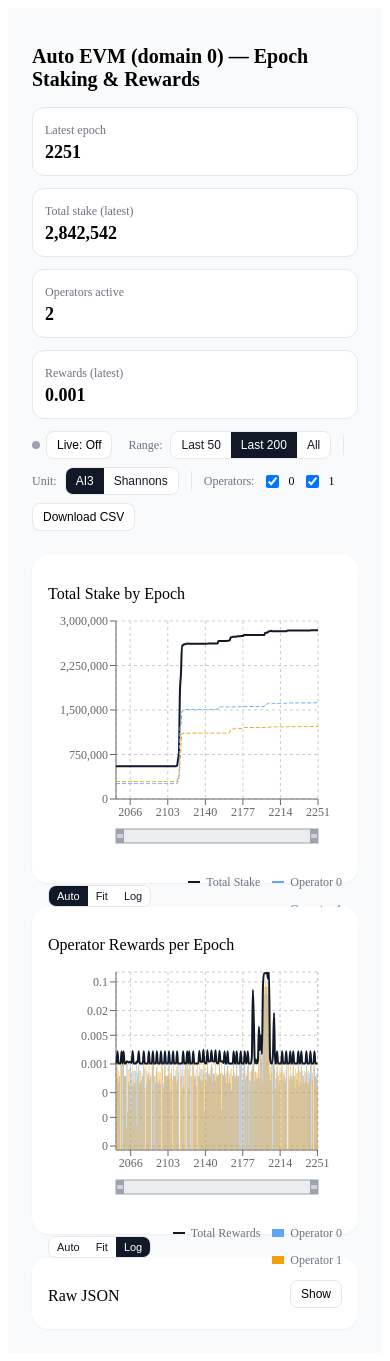
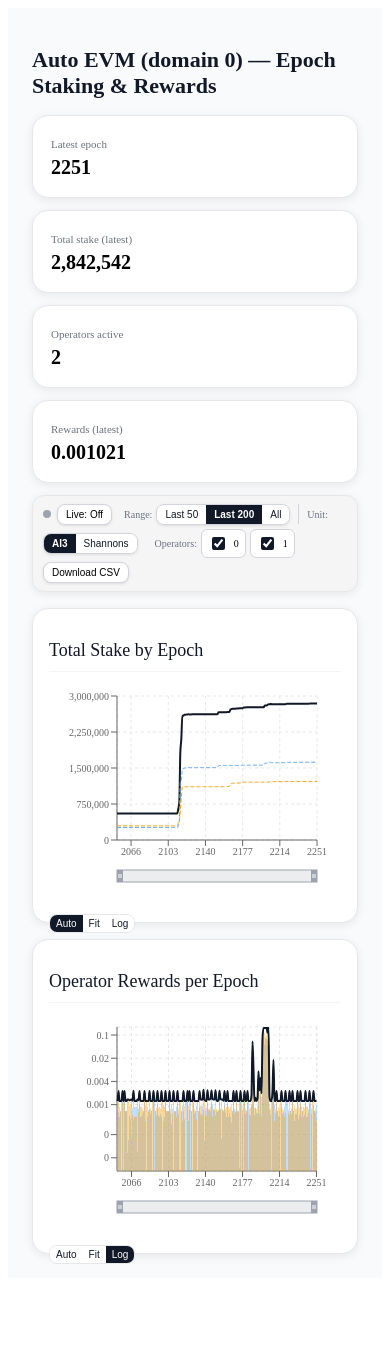
Before and after one commit to anoncenomics/domain-stake, a Next.js app: page / in a window 390 px wide. After the commit the page ends 1286 px from the top, so only its background shows below. Built offline with nearby package versions, Linux system fonts and the light colour scheme.

Commit message:
cleaned ui, more data in csv download

```diff
--- a/app/page.tsx
+++ b/app/page.tsx
@@ -78,6 +78,10 @@ function tokensNumberFromShannons(x?: string, fractionDigits = 6){
 
 function formatAmount(x: string | undefined, unit: 'AI3' | 'Shannons'){
   return unit === 'AI3' ? formatTokensFromShannons(x, 3) : formatBig(x);
+}
+
+function formatRewardsAmount(x: string | undefined, unit: 'AI3' | 'Shannons'){
+  return unit === 'AI3' ? formatTokensFromShannons(x, 6) : formatBig(x);
 }
 
 function formatTokensIntegerFromShannons(x?: string){
@@ -165,13 +169,14 @@ class ChartErrorBoundary extends React.Component<{ children: React.ReactNode },
 }
 
 function StatCard({ label, value, live = false }: { label: string; value: string | number; live?: boolean }){
+  const [hover, setHover] = useState(false);
   return (
-    <div style={{ background: 'white', borderRadius: '12px', border: '1px solid #e5e7eb', padding: '12px' }}>
-      <div style={{ display: 'inline-flex', alignItems: 'center', gap: '6px', fontSize: '12px', color: '#6b7280', marginBottom: '4px' }}>
+    <div onMouseEnter={()=>setHover(true)} onMouseLeave={()=>setHover(false)} style={{ background: 'white', borderRadius: '16px', border: '1px solid #e5e7eb', boxShadow: hover ? '0 8px 24px rgba(0,0,0,0.12)' : '0 2px 10px rgba(0,0,0,0.08)', padding: '18px', transition: 'box-shadow 0.2s ease, transform 0.2s ease', transform: hover ? 'translateY(-1px)' : 'none' }}>
+      <div style={{ display: 'inline-flex', alignItems: 'center', gap: '6px', fontSize: '11px', color: '#6b7280', marginBottom: '6px' }}>
         {label}
         {live && <span title="Live" style={{ width: 6, height: 6, borderRadius: 9999, background: '#10B981', display: 'inline-block' }} />}
       </div>
-      <div style={{ fontSize: '18px', fontWeight: 600 }}>{String(value)}</div>
+      <div style={{ fontSize: '20px', fontWeight: 700 }}>{String(value)}</div>
     </div>
   );
 }
@@ -310,7 +315,7 @@ export default function Dashboard(){
       lastEpoch: last.epoch,
       totalStake: unit === 'AI3' ? formatTokensIntegerFromShannons(last.totalStake) : formatAmount(last.totalStake, unit),
       operators,
-      rewardsTotal: formatAmount(rewardsTotalBig.toString(), unit)
+      rewardsTotal: formatRewardsAmount(rewardsTotalBig.toString(), unit)
     } as const;
   }, [mergedRows, unit]);
 
@@ -319,8 +324,23 @@ export default function Dashboard(){
   const [showOp1, setShowOp1] = useState(true);
   const [stakeScale, setStakeScale] = useState<'auto' | 'fit' | 'log'>('auto');
   const [rewardsScale, setRewardsScale] = useState<'auto' | 'fit' | 'log'>('log');
-  const [showRaw, setShowRaw] = useState(false);
+
   const [brush, setBrush] = useState<{ startIndex: number; endIndex: number } | null>(null);
+  const [hoverStake, setHoverStake] = useState(false);
+  const [hoverRewards, setHoverRewards] = useState(false);
+  const [isMobile, setIsMobile] = useState(false);
+
+  useEffect(() => {
+    const update = () => setIsMobile(typeof window !== 'undefined' && window.innerWidth < 640);
+    update();
+    window.addEventListener('resize', update);
+    return () => window.removeEventListener('resize', update);
+  }, []);
+
+  const microFont = isMobile ? 10 : 11;
+  const segPad = isMobile ? '4px 8px' : '6px 10px';
+  const chartHeight = isMobile ? 220 : 256;
+  const chartPadding = isMobile ? '16px' : '24px';
 
   const COLORS = {
     total: '#111827',
@@ -419,7 +439,7 @@ export default function Dashboard(){
 
   return (
     <div style={{ minHeight: '100vh', padding: '24px', background: '#f9fafb' }}>
-      <h1 style={{ fontSize: '20px', fontWeight: 600, marginBottom: '16px' }}>Auto EVM (domain 0) — Epoch Staking & Rewards</h1>
+      <h1 style={{ fontSize: '22px', fontWeight: 600, color: '#111827', marginBottom: '16px' }}>Auto EVM (domain 0) — Epoch Staking & Rewards</h1>
 
       <div style={{ display: 'grid', gridTemplateColumns: 'repeat(auto-fit, minmax(160px, 1fr))', gap: '12px', marginBottom: '12px' }}>
         <StatCard label="Latest epoch" value={summary.lastEpoch} live={isSummaryLive} />
@@ -428,8 +448,8 @@ export default function Dashboard(){
         <StatCard label="Rewards (latest)" value={summary.rewardsTotal} live={isSummaryLive} />
       </div>
 
-      <div style={{ display: 'grid', gridTemplateColumns: '1fr', gap: '24px' }}>
-        <div style={{ display: 'flex', flexWrap: 'wrap', gap: '8px', alignItems: 'center' }}>
+      <div style={{ display: 'grid', gridTemplateColumns: '1fr', gap: isMobile ? '16px' : '24px' }}>
+        <div style={{ display: 'flex', flexWrap: 'wrap', gap: isMobile ? '4px' : '6px', alignItems: 'center', background: '#f5f5f5', border: '1px solid #e5e7eb', borderRadius: '12px', padding: isMobile ? '8px 10px' : '10px 12px', boxShadow: '0 2px 8px rgba(0,0,0,0.08)', position: 'sticky', top: 0, zIndex: 20 }}>
           <div style={{ display: 'inline-flex', alignItems: 'center', gap: '6px', marginRight: '8px' }}>
             <span
               title={liveStatus}
@@ -449,59 +469,101 @@ export default function Dashboard(){
                 setIsLive(next);
                 if (!next) setLiveStatus('idle');
               }}
-              style={{ padding: '6px 10px', fontSize: '12px', border: '1px solid #e5e7eb', borderRadius: '8px', background: 'white', cursor: 'pointer' }}
+              style={{
+                padding: segPad,
+                fontSize: microFont,
+                border: '1px solid #d1d5db',
+                borderRadius: '8px',
+                background: 'white',
+                cursor: 'pointer',
+                transition: 'all 0.15s ease-in-out',
+                boxShadow: '0 1px 3px rgba(0,0,0,0.1)',
+                fontWeight: 500
+              }}
+              onMouseEnter={(e) => {
+                e.currentTarget.style.boxShadow = '0 2px 6px rgba(0,0,0,0.15)';
+                e.currentTarget.style.transform = 'translateY(-1px)';
+              }}
+              onMouseLeave={(e) => {
+                e.currentTarget.style.boxShadow = '0 1px 3px rgba(0,0,0,0.1)';
+                e.currentTarget.style.transform = 'translateY(0)';
+              }}
             >{isLive ? 'Live: On' : 'Live: Off'}</button>
             {isLive && lastLiveAt && (
-              <span style={{ fontSize: '12px', color: '#6b7280' }}>
+              <span style={{ fontSize: '11px', color: '#6b7280' }}>
                 Updated {Math.max(0, Math.floor(((Date.now() - lastLiveAt) / 1000)))}s ago
               </span>
             )}
           </div>
-          <div style={{ fontSize: '12px', color: '#6b7280' }}>Range:</div>
-          <div style={{ display: 'inline-flex', border: '1px solid #e5e7eb', borderRadius: '8px', overflow: 'hidden' }}>
+          <div style={{ fontSize: microFont, color: '#6b7280' }}>Range:</div>
+          <div style={{ display: 'inline-flex', border: '1px solid #d1d5db', borderRadius: '8px', overflow: 'hidden', boxShadow: '0 1px 3px rgba(0,0,0,0.1)' }}>
             {(['50','200','All'] as const).map(key => (
               <button
                 key={key}
                 onClick={() => setRange(key)}
                 style={{
-                  padding: '6px 10px',
-                  fontSize: '12px',
+                  padding: segPad,
+                  fontSize: microFont,
                   background: range === key ? '#111827' : 'white',
                   color: range === key ? 'white' : '#111827',
                   border: 'none',
-                  cursor: 'pointer'
+                  cursor: 'pointer',
+                  transition: 'all 0.15s ease-in-out',
+                  fontWeight: range === key ? 600 : 500
+                }}
+                onMouseEnter={(e) => {
+                  if (range !== key) {
+                    e.currentTarget.style.background = '#f3f4f6';
+                  }
+                }}
+                onMouseLeave={(e) => {
+                  if (range !== key) {
+                    e.currentTarget.style.background = 'white';
+                  }
                 }}
               >{key === 'All' ? 'All' : `Last ${key}`}</button>
             ))}
           </div>
-          <div style={{ width: '1px', height: '20px', background: '#e5e7eb', margin: '0 4px' }} />
-          <div style={{ fontSize: '12px', color: '#6b7280' }}>Unit:</div>
-          <div style={{ display: 'inline-flex', border: '1px solid #e5e7eb', borderRadius: '8px', overflow: 'hidden' }}>
+          <div style={{ width: '1px', height: '20px', background: '#d1d5db', margin: '0 4px' }} />
+          <div style={{ fontSize: microFont, color: '#6b7280' }}>Unit:</div>
+          <div style={{ display: 'inline-flex', border: '1px solid #d1d5db', borderRadius: '8px', overflow: 'hidden', boxShadow: '0 1px 3px rgba(0,0,0,0.1)' }}>
             {(['AI3','Shannons'] as const).map(key => (
               <button
                 key={key}
                 onClick={() => setUnit(key)}
                 style={{
-                  padding: '6px 10px',
-                  fontSize: '12px',
+                  padding: segPad,
+                  fontSize: microFont,
                   background: unit === key ? '#111827' : 'white',
                   color: unit === key ? 'white' : '#111827',
                   border: 'none',
-                  cursor: 'pointer'
+                  cursor: 'pointer',
+                  transition: 'all 0.15s ease-in-out',
+                  fontWeight: unit === key ? 600 : 500
+                }}
+                onMouseEnter={(e) => {
+                  if (unit !== key) {
+                    e.currentTarget.style.background = '#f3f4f6';
+                  }
+                }}
+                onMouseLeave={(e) => {
+                  if (unit !== key) {
+                    e.currentTarget.style.background = 'white';
+                  }
                 }}
               >{key}</button>
             ))}
           </div>
-          <div style={{ width: '1px', height: '20px', background: '#e5e7eb', margin: '0 4px' }} />
+          <div style={{ width: '1px', height: '20px', background: '#f3f4f6', margin: '0 4px' }} />
           {/* moved per-chart scale controls into each chart container */}
-          <div style={{ fontSize: '12px', color: '#6b7280' }}>Operators:</div>
-          <label style={{ display: 'inline-flex', alignItems: 'center', gap: '6px', fontSize: '12px' }}>
-            <input type="checkbox" checked={showOp0} onChange={(e)=>setShowOp0(e.target.checked)} />
-            <span>0</span>
+          <div style={{ fontSize: microFont, color: '#6b7280' }}>Operators:</div>
+          <label style={{ display: 'inline-flex', alignItems: 'center', gap: '6px', fontSize: microFont, padding: '4px 6px', borderRadius: '6px', background: 'white', border: '1px solid #d1d5db', cursor: 'pointer', transition: 'all 0.15s ease-in-out' }}>
+            <input type="checkbox" checked={showOp0} onChange={(e)=>setShowOp0(e.target.checked)} style={{ accentColor: '#111827' }} />
+            <span style={{ fontWeight: 500 }}>0</span>
           </label>
-          <label style={{ display: 'inline-flex', alignItems: 'center', gap: '6px', fontSize: '12px' }}>
-            <input type="checkbox" checked={showOp1} onChange={(e)=>setShowOp1(e.target.checked)} />
-            <span>1</span>
+          <label style={{ display: 'inline-flex', alignItems: 'center', gap: '6px', fontSize: microFont, padding: '4px 6px', borderRadius: '6px', background: 'white', border: '1px solid #d1d5db', cursor: 'pointer', transition: 'all 0.15s ease-in-out' }}>
+            <input type="checkbox" checked={showOp1} onChange={(e)=>setShowOp1(e.target.checked)} style={{ accentColor: '#111827' }} />
+            <span style={{ fontWeight: 500 }}>1</span>
           </label>
           <div style={{ flex: 1 }} />
           <button onClick={() => {
@@ -509,9 +571,10 @@ export default function Dashboard(){
             const opsRewardKeys = Array.from(new Set(displayRows.flatMap((r: any) => Object.keys(r.rewards || {})))).sort((a,b)=>Number(a)-Number(b));
             const header = ['epoch','startBlock','endBlock','totalStake', ...opsStakeKeys.map(k=>`stake${k}`), ...opsRewardKeys.map(k=>`rewards${k}`)];
             const csvRows = displayRows.map((r: any) => {
-              const totalStakeStr = unit === 'AI3' ? tokensPlainFromShannons(r.totalStake, 3) : String(r.totalStake);
-              const stakeVals = opsStakeKeys.map((k)=> unit === 'AI3' ? tokensPlainFromShannons(r.operatorStakes?.[k] ?? '0', 3) : String(r.operatorStakes?.[k] ?? '0'));
-              const rewardVals = opsRewardKeys.map((k)=> unit === 'AI3' ? tokensPlainFromShannons(r.rewards?.[k] ?? '0', 3) : String(r.rewards?.[k] ?? '0'));
+              // Use raw values without any formatting - keep as bigints/shannons
+              const totalStakeStr = String(r.totalStake ?? '0');
+              const stakeVals = opsStakeKeys.map((k)=> String(r.operatorStakes?.[k] ?? '0'));
+              const rewardVals = opsRewardKeys.map((k)=> String(r.rewards?.[k] ?? '0'));
               return [r.epoch, r.startBlock, r.endBlock, totalStakeStr, ...stakeVals, ...rewardVals];
             });
             const csv = [header.join(','), ...csvRows.map((r:any)=>r.join(','))].join('\n');
@@ -520,40 +583,58 @@ export default function Dashboard(){
             const a = document.createElement('a');
             a.href = url;
             const latestEpoch = baseRows.length ? baseRows[baseRows.length - 1].epoch : '';
-            a.download = `epochs_${unit.toLowerCase()}${latestEpoch !== '' ? `_e${latestEpoch}` : ''}.csv`;
+            a.download = `epochs_raw${latestEpoch !== '' ? `_e${latestEpoch}` : ''}.csv`;
             a.click();
             URL.revokeObjectURL(url);
-          }} style={{ padding: '6px 10px', fontSize: '12px', border: '1px solid #e5e7eb', borderRadius: '8px', background: 'white', cursor: 'pointer' }}>Download CSV</button>
+          }} style={{
+            padding: segPad,
+            fontSize: microFont,
+            border: '1px solid #d1d5db',
+            borderRadius: '8px',
+            background: 'white',
+            cursor: 'pointer',
+            transition: 'all 0.15s ease-in-out',
+            boxShadow: '0 1px 3px rgba(0,0,0,0.1)',
+            fontWeight: 500
+          }}
+          onMouseEnter={(e) => {
+            e.currentTarget.style.boxShadow = '0 2px 6px rgba(0,0,0,0.15)';
+            e.currentTarget.style.transform = 'translateY(-1px)';
+          }}
+          onMouseLeave={(e) => {
+            e.currentTarget.style.boxShadow = '0 1px 3px rgba(0,0,0,0.1)';
+            e.currentTarget.style.transform = 'translateY(0)';
+          }}>Download CSV</button>
         </div>
-        <div style={{ background: 'white', borderRadius: '16px', boxShadow: '0 1px 2px rgba(0,0,0,0.05)', padding: '16px' }}>
-          <h2 style={{ display: 'flex', alignItems: 'center', gap: '6px', fontSize: '16px', fontWeight: 500, marginBottom: '8px' }}>
+        <div onMouseEnter={() => setHoverStake(true)} onMouseLeave={() => setHoverStake(false)} style={{ background: 'white', borderRadius: '16px', border: '1px solid #e5e7eb', boxShadow: hoverStake ? '0 8px 24px rgba(0,0,0,0.12)' : '0 2px 10px rgba(0,0,0,0.08)', transition: 'box-shadow 0.2s ease-in-out', padding: chartPadding }}>
+          <h2 style={{ display: 'flex', alignItems: 'center', gap: '6px', fontSize: '18px', fontWeight: 500, color: '#111827', paddingBottom: '10px', marginBottom: '14px', borderBottom: '1px solid #f3f4f6' }}>
             <span>Total Stake by Epoch</span>
             {isLive && <span title="Live" style={{ width: 6, height: 6, borderRadius: 9999, background: '#10B981', display: 'inline-block' }} />}
           </h2>
-          <div style={{ height: '256px' }}>
+          <div style={{ height: chartHeight }}>
             <ChartErrorBoundary>
             <ResponsiveContainer width="100%" height="100%">
               <LineChart data={chartData} margin={{ top: 10, right: 24, left: 8, bottom: 24 }} syncId="epochs" syncMethod="index">
-                <CartesianGrid strokeDasharray="3 3" />
-                <XAxis dataKey="epoch" tick={{ fontSize: 12 }} />
-                <YAxis tickFormatter={(v)=>formatYAxisTick(Number(v), unit)} tick={{ fontSize: 12 }} domain={stakeYDomain} scale={stakeScale === 'log' ? 'log' : 'auto'} allowDataOverflow />
+                <CartesianGrid stroke="#e5e7eb" strokeDasharray="3 3" />
+                <XAxis dataKey="epoch" tick={{ fontSize: microFont }} />
+                <YAxis tickFormatter={(v)=>formatYAxisTick(Number(v), unit)} tick={{ fontSize: microFont }} domain={stakeYDomain} scale={stakeScale === 'log' ? 'log' : 'auto'} allowDataOverflow />
                 <Tooltip formatter={(v)=>`${formatTooltipNumber(Number(v), unit, 'stake')} ${unit}`} labelFormatter={(l)=>`Epoch ${l}`} />
                 <Line type="monotone" dataKey="totalStake" dot={false} name="Total Stake" strokeWidth={2} stroke={COLORS.total} />
                 {showOp0 && <Line type="monotone" dataKey="stake0" dot={false} name="Operator 0 Stake" stroke={COLORS.op0} strokeDasharray="4 2" />}
                 {showOp1 && <Line type="monotone" dataKey="stake1" dot={false} name="Operator 1 Stake" stroke={COLORS.op1} strokeDasharray="4 2" />}
-                <Brush dataKey="epoch" height={14} stroke="#9CA3AF" travellerWidth={8} onChange={handleBrushChange} {...sharedBrushProps} />
+                <Brush dataKey="epoch" height={isMobile ? 12 : 14} stroke="#9CA3AF" travellerWidth={isMobile ? 6 : 8} onChange={handleBrushChange} {...sharedBrushProps} />
               </LineChart>
             </ResponsiveContainer>
             </ChartErrorBoundary>
-            <div style={{ display: 'flex', alignItems: 'center', justifyContent: 'space-between', marginTop: 8, flexWrap: 'wrap', gap: 8 }}>
+            <div style={{ display: 'flex', alignItems: 'center', justifyContent: 'flex-start', marginTop: 8, flexWrap: 'wrap', gap: 8 }}>
               <div style={{ display: 'inline-flex', border: '1px solid #e5e7eb', borderRadius: '8px', overflow: 'hidden', flexShrink: 0 }}>
                 {(['auto','fit','log'] as const).map(key => (
                   <button
                     key={key}
                     onClick={() => setStakeScale(key)}
                     style={{
-                      padding: '4px 8px',
-                      fontSize: '11px',
+                      padding: isMobile ? '3px 6px' : '4px 8px',
+                      fontSize: microFont,
                       textTransform: 'capitalize',
                       background: stakeScale === key ? '#111827' : 'white',
                       color: stakeScale === key ? 'white' : '#111827',
@@ -563,57 +644,39 @@ export default function Dashboard(){
                   >{key}</button>
                 ))}
               </div>
-              <div style={{ display: 'flex', alignItems: 'center', gap: '12px', flexWrap: 'wrap', justifyContent: 'flex-end', flex: 1, minWidth: 0 }}>
-                <span style={{ display: 'inline-flex', alignItems: 'center', gap: 6 }}>
-                  <span style={{ width: 12, height: 2, background: COLORS.total, display: 'inline-block' }} />
-                  <span style={{ fontSize: 12, color: '#6b7280' }}>Total Stake</span>
-                </span>
-                {showOp0 && (
-                  <span style={{ display: 'inline-flex', alignItems: 'center', gap: 6 }}>
-                    <span style={{ width: 12, height: 2, background: COLORS.op0, display: 'inline-block' }} />
-                    <span style={{ fontSize: 12, color: '#6b7280' }}>Operator 0</span>
-                  </span>
-                )}
-                {showOp1 && (
-                  <span style={{ display: 'inline-flex', alignItems: 'center', gap: 6 }}>
-                    <span style={{ width: 12, height: 2, background: COLORS.op1, display: 'inline-block' }} />
-                    <span style={{ fontSize: 12, color: '#6b7280' }}>Operator 1</span>
-                  </span>
-                )}
-              </div>
             </div>
           </div>
         </div>
 
-        <div style={{ background: 'white', borderRadius: '16px', boxShadow: '0 1px 2px rgba(0,0,0,0.05)', padding: '16px' }}>
-          <h2 style={{ display: 'flex', alignItems: 'center', gap: '6px', fontSize: '16px', fontWeight: 500, marginBottom: '8px' }}>
+        <div onMouseEnter={() => setHoverRewards(true)} onMouseLeave={() => setHoverRewards(false)} style={{ background: 'white', borderRadius: '16px', border: '1px solid #e5e7eb', boxShadow: hoverRewards ? '0 8px 24px rgba(0,0,0,0.12)' : '0 2px 10px rgba(0,0,0,0.08)', transition: 'box-shadow 0.2s ease-in-out', padding: chartPadding }}>
+          <h2 style={{ display: 'flex', alignItems: 'center', gap: '6px', fontSize: '18px', fontWeight: 500, color: '#111827', paddingBottom: '10px', marginBottom: '14px', borderBottom: '1px solid #f3f4f6' }}>
             <span>Operator Rewards per Epoch</span>
             {isLive && <span title="Live" style={{ width: 6, height: 6, borderRadius: 9999, background: '#10B981', display: 'inline-block' }} />}
           </h2>
-          <div style={{ height: '256px' }}>
+          <div style={{ height: chartHeight }}>
             <ChartErrorBoundary>
             <ResponsiveContainer width="100%" height="100%">
               <ComposedChart data={chartData} margin={{ top: 10, right: 24, left: 8, bottom: 24 }} syncId="epochs" syncMethod="index">
-                <CartesianGrid strokeDasharray="3 3" />
-                <XAxis dataKey="epoch" tick={{ fontSize: 12 }} />
-                <YAxis tickFormatter={(v)=>formatYAxisTick(Number(v), unit)} tick={{ fontSize: 12 }} domain={rewardsYDomain} scale={rewardsScale === 'log' ? 'log' : 'auto'} allowDataOverflow />
+                <CartesianGrid stroke="#e5e7eb" strokeDasharray="3 3" />
+                <XAxis dataKey="epoch" tick={{ fontSize: microFont }} />
+                <YAxis tickFormatter={(v)=>formatYAxisTick(Number(v), unit)} tick={{ fontSize: microFont }} domain={rewardsYDomain} scale={rewardsScale === 'log' ? 'log' : 'auto'} allowDataOverflow />
                 <Tooltip formatter={(v)=>`${formatTooltipNumber(Number(v), unit, 'rewards')} ${unit}`} labelFormatter={(l)=>`Epoch ${l}`} />
-                {showOp0 && <Bar dataKey="rewards0" name="Operator 0" fill={COLORS.op0} />}
-                {showOp1 && <Bar dataKey="rewards1" name="Operator 1" fill={COLORS.op1} />}
+                {showOp0 && <Bar dataKey="rewards0" name="Operator 0" fill={COLORS.op0} radius={[2,2,0,0]} />}
+                {showOp1 && <Bar dataKey="rewards1" name="Operator 1" fill={COLORS.op1} radius={[2,2,0,0]} />}
                 <Line type="monotone" dataKey="rewardsTotal" name="Total Rewards" dot={false} stroke={COLORS.total} strokeWidth={2} connectNulls />
-                <Brush dataKey="epoch" height={14} stroke="#9CA3AF" travellerWidth={8} onChange={handleBrushChange} {...sharedBrushProps} />
+                <Brush dataKey="epoch" height={isMobile ? 12 : 14} stroke="#9CA3AF" travellerWidth={isMobile ? 6 : 8} onChange={handleBrushChange} {...sharedBrushProps} />
               </ComposedChart>
             </ResponsiveContainer>
             </ChartErrorBoundary>
-            <div style={{ display: 'flex', alignItems: 'center', justifyContent: 'space-between', marginTop: 8, flexWrap: 'wrap', gap: 8 }}>
+            <div style={{ display: 'flex', alignItems: 'center', justifyContent: 'flex-start', marginTop: 8, flexWrap: 'wrap', gap: 8 }}>
               <div style={{ display: 'inline-flex', border: '1px solid #e5e7eb', borderRadius: '8px', overflow: 'hidden', flexShrink: 0 }}>
                 {(['auto','fit','log'] as const).map(key => (
                   <button
                     key={key}
                     onClick={() => setRewardsScale(key)}
                     style={{
-                      padding: '4px 8px',
-                      fontSize: '11px',
+                      padding: isMobile ? '3px 6px' : '4px 8px',
+                      fontSize: microFont,
                       textTransform: 'capitalize',
                       background: rewardsScale === key ? '#111827' : 'white',
                       color: rewardsScale === key ? 'white' : '#111827',
@@ -623,42 +686,10 @@ export default function Dashboard(){
                   >{key}</button>
                 ))}
               </div>
-              <div style={{ display: 'flex', alignItems: 'center', gap: '12px', flexWrap: 'wrap', justifyContent: 'flex-end', flex: 1, minWidth: 0 }}>
-                <span style={{ display: 'inline-flex', alignItems: 'center', gap: 6 }}>
-                  <span style={{ width: 12, height: 2, background: COLORS.total, display: 'inline-block' }} />
-                  <span style={{ fontSize: 12, color: '#6b7280' }}>Total Rewards</span>
-                </span>
-                {showOp0 && (
-                  <span style={{ display: 'inline-flex', alignItems: 'center', gap: 6 }}>
-                    <span style={{ width: 12, height: 8, background: COLORS.op0, display: 'inline-block' }} />
-                    <span style={{ fontSize: 12, color: '#6b7280' }}>Operator 0</span>
-                  </span>
-                )}
-                {showOp1 && (
-                  <span style={{ display: 'inline-flex', alignItems: 'center', gap: 6 }}>
-                    <span style={{ width: 12, height: 8, background: COLORS.op1, display: 'inline-block' }} />
-                    <span style={{ fontSize: 12, color: '#6b7280' }}>Operator 1</span>
-                  </span>
-                )}
-              </div>
             </div>
           </div>
         </div>
       </div>
-
-      <div style={{ background: 'white', borderRadius: '16px', boxShadow: '0 1px 2px rgba(0,0,0,0.05)', padding: '16px', marginTop: '24px' }}>
-        <div style={{ display: 'flex', alignItems: 'center', justifyContent: 'space-between' }}>
-          <h2 style={{ fontSize: '16px', fontWeight: 500, marginBottom: '8px' }}>Raw JSON</h2>
-          <button onClick={()=>setShowRaw(v=>!v)} style={{ padding: '6px 10px', fontSize: '12px', border: '1px solid #e5e7eb', borderRadius: '8px', background: 'white', cursor: 'pointer' }}>
-            {showRaw ? 'Hide' : 'Show'}
-          </button>
-        </div>
-        {showRaw && (
-          <pre style={{ fontSize: '12px', overflow: 'auto', maxHeight: '18rem' }}>
-{JSON.stringify(rows.slice(-10), null, 2)}
-          </pre>
-        )}
-      </div>
     </div>
   );
 }
```
